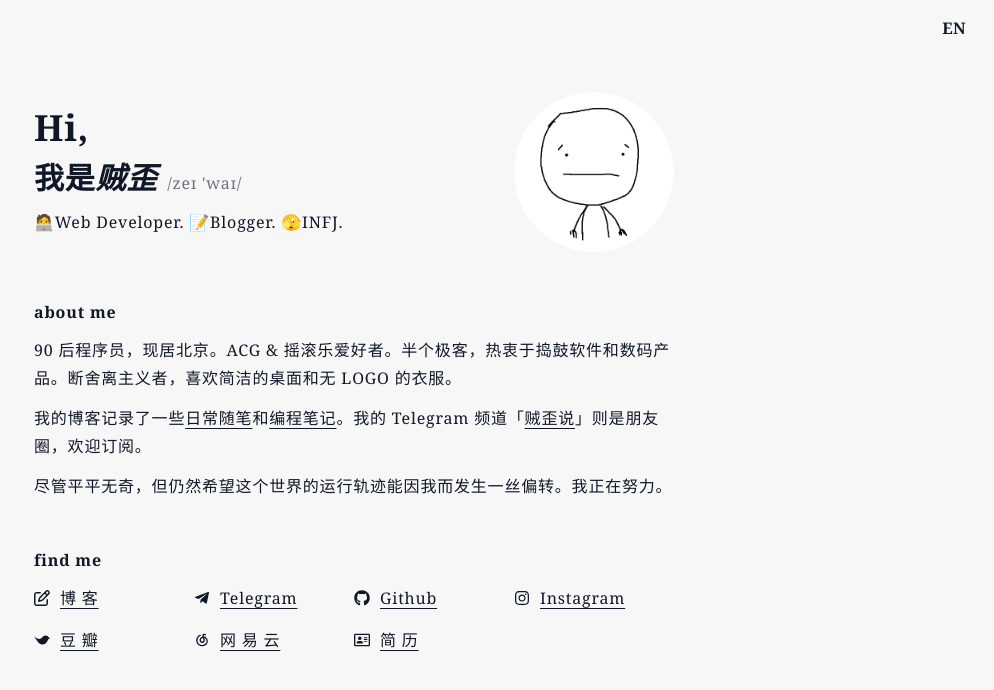
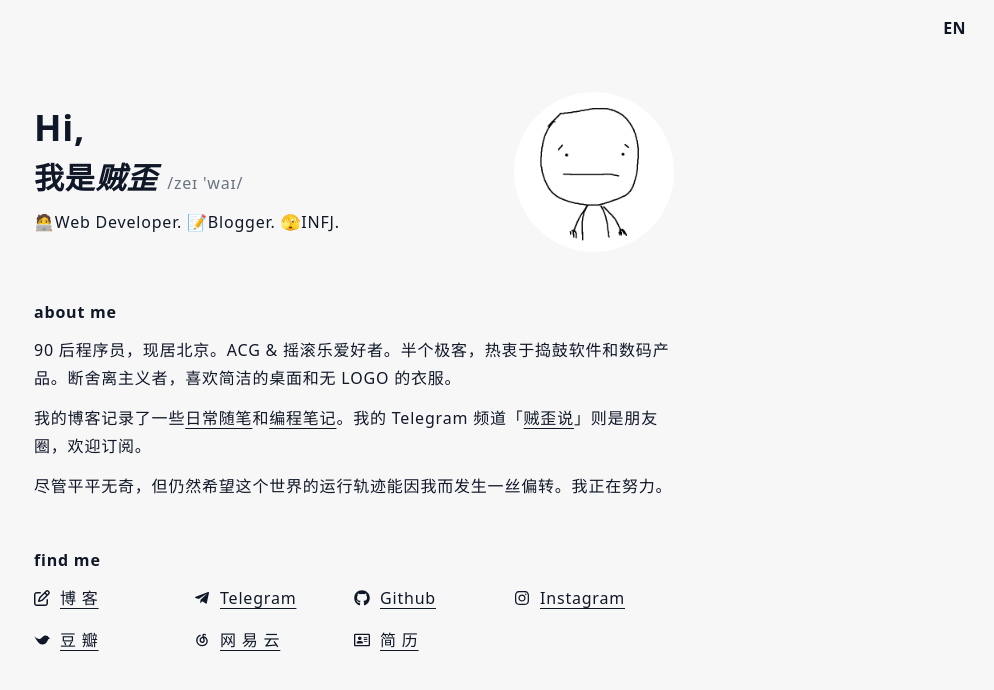
Before and after one commit to varzy/homepage-next, a Next.js app: page / in a window 1280 px wide. Shown: the top 690 px of the page, without its empty margins (286-1280 px from the left). Built offline with nearby package versions, Linux system fonts and the light colour scheme; no server answers.

Commit message:
Update font styles.

```diff
--- a/src/app/layout.tsx
+++ b/src/app/layout.tsx
@@ -4,6 +4,7 @@ import { SITE_CONFIG } from '@/site.config';
 import { getEmojiFavicon } from '@/utils/favicon';
 import { Analytics } from '@vercel/analytics/next';
 import { SpeedInsights } from '@vercel/speed-insights/next';
+import { Noto_Serif_SC } from 'next/font/google';
 
 export const metadata: Metadata = {
   title: {
@@ -23,9 +24,14 @@ export const metadata: Metadata = {
   },
 };
 
+const notoSerif = Noto_Serif_SC({
+  subsets: ['latin'],
+  fallback: ['ui-serif', 'system-ui', 'Georgia', 'Cambria', 'Times New Roman', 'Times', 'serif'],
+});
+
 export default function RootLayout({ children }: Readonly<{ children: React.ReactNode }>) {
   return (
-    <html lang={SITE_CONFIG.lang}>
+    <html lang={SITE_CONFIG.lang} className={notoSerif.className}>
       <body>
         {children}
         <Analytics />
--- a/src/styles/main.css
+++ b/src/styles/main.css
@@ -2,9 +2,9 @@
 
 @plugin "@tailwindcss/typography";
 
-@layer theme {
+/* @layer theme {
   --font-serif: 'Noto Serif', 'Noto Serif SC', serif;
-}
+} */
 
 @layer base {
   html {
```
